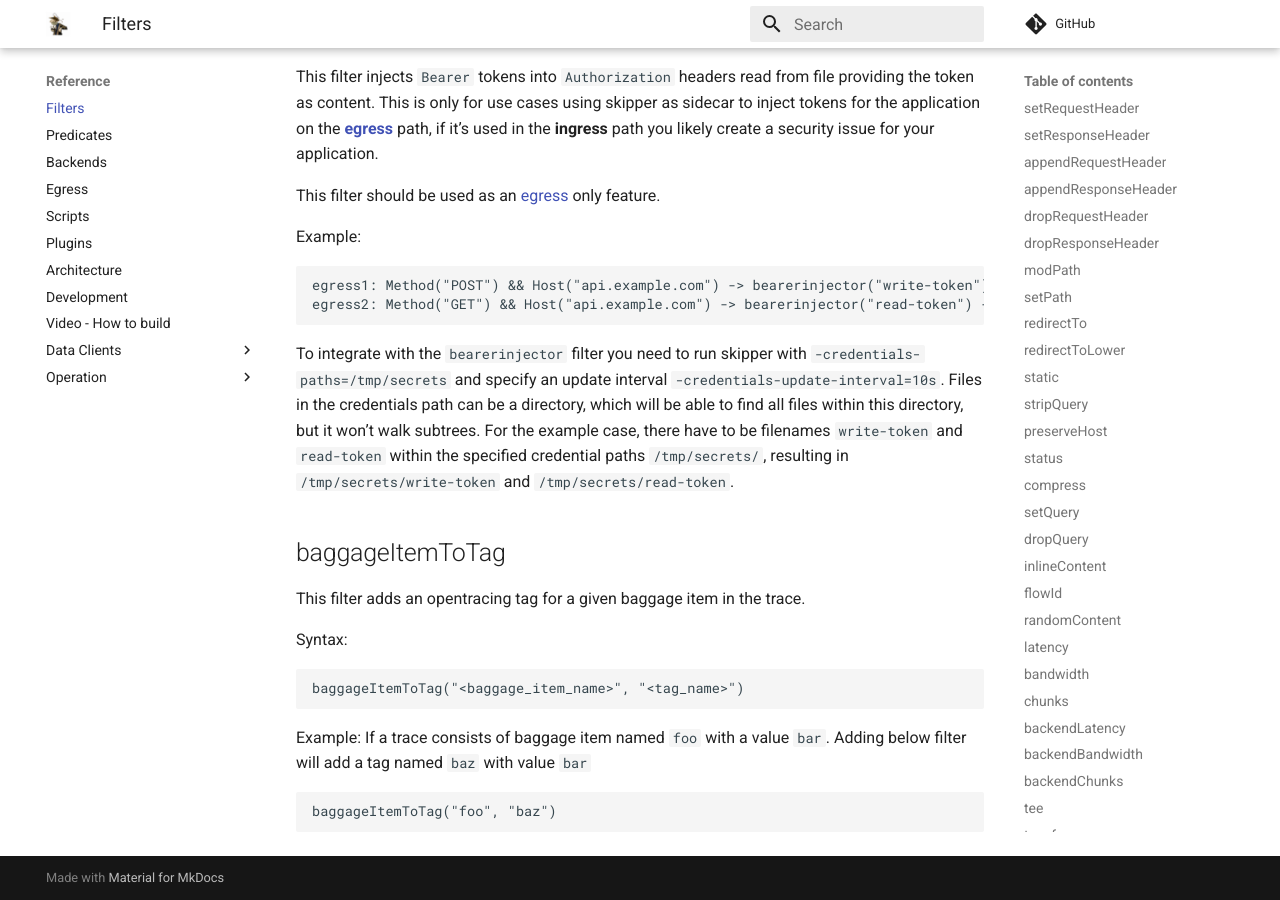
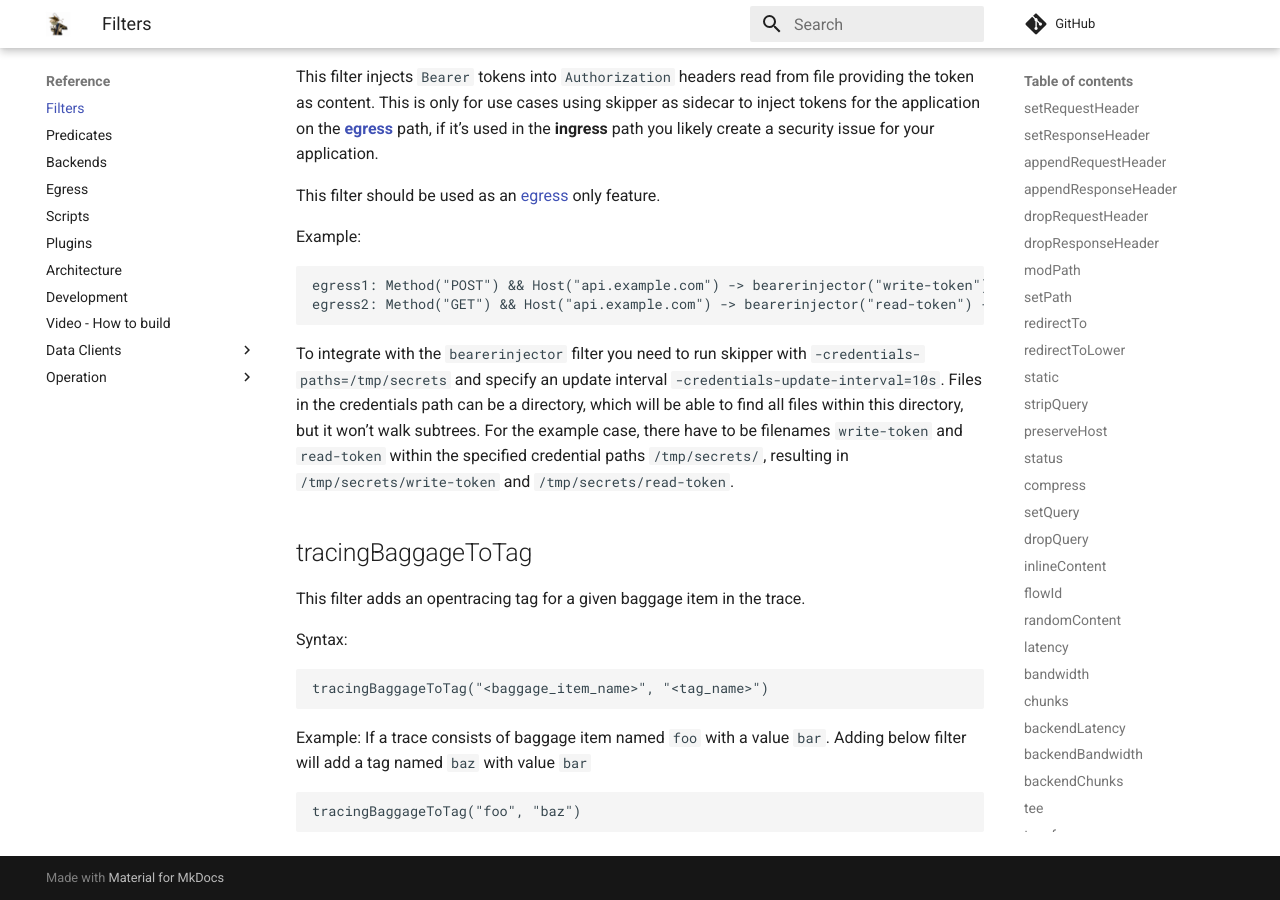
Before and after one commit to zalando/skipper, an MkDocs documentation site: the page built from docs/reference/filters.md, in a window 1280 px wide and 900 px high, scrolled down 33847 px. Built offline with MkDocs 1.6.1 and Material for MkDocs 9.7.7, drawn with Linux system fonts in a browser that asks for light colours; comment, search, counter and statistics services are not loaded.

Commit message:
feat: Update baggageItemToTag filter name (#1168)
* feat: Update baggageItemToTag filter name

Signed-off-by: Aditya Pratap Singh <adisinghrajput@gmail.com>

* Update docs/reference/filters.md

Signed-off-by: Aditya Pratap Singh <adisinghrajput@gmail.com>

````diff
--- a/docs/reference/filters.md
+++ b/docs/reference/filters.md
@@ -1537,16 +1537,16 @@ have to be filenames `write-token` and `read-token` within the
 specified credential paths `/tmp/secrets/`, resulting in
 `/tmp/secrets/write-token` and `/tmp/secrets/read-token`.
 
-## baggageItemToTag
+## tracingBaggageToTag
 
 This filter adds an opentracing tag for a given baggage item in the trace.
 
 Syntax:
 ```
-baggageItemToTag("<baggage_item_name>", "<tag_name>")
+tracingBaggageToTag("<baggage_item_name>", "<tag_name>")
 ```
 
 Example: If a trace consists of baggage item named `foo` with a value `bar`. Adding below filter will add a tag named `baz` with value `bar`
 ```
-baggageItemToTag("foo", "baz")
-```
+tracingBaggageToTag("foo", "baz")
+```
````
Also changed, not shown: 1 other file.
